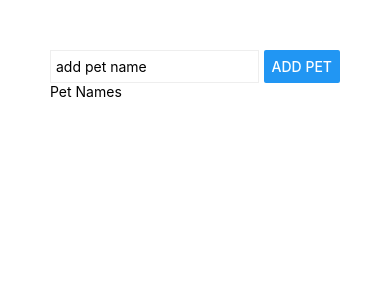
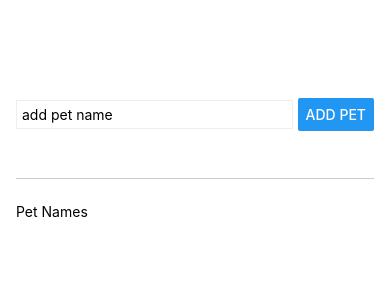
Before and after one commit to Otumian-empire/oe-reactnative-tut, a React Native app: screen / in a window 390 px wide. Shown: the top 300 px of the page. Built offline with nearby package versions, Linux system fonts and the light colour scheme.

Commit message:
apply styling to the initial UI

```diff
--- a/App.js
+++ b/App.js
@@ -15,7 +15,7 @@ export default function App() {
         <Button title="Add pet" />
       </View>
 
-      <View>
+      <View style={styles.petsContainer}>
         <Text>Pet Names</Text>
       </View>
     </View>
@@ -31,13 +31,22 @@ flexDirection: row|column (controls the orientation of the Main axis or Cross ax
 */
 const styles = StyleSheet.create({
   appContainer: {
-    padding: 50,
+    flex: 1,
+    paddingTop: 50,
+    paddingHorizontal: 16,
   },
   inputContainer: {
-    // flex: 0,
+    flex: 1,
     flexDirection: "row",
     justifyContent: "space-between",
     // backgroundColor: "green ",
+    alignItems: "center",
+    marginBottom: 24,
+    borderBottomWidth: 1,
+    borderBottomColor: "#ccc",
+  },
+  petsContainer: {
+    flex: 5,
   },
   textInput: {
     borderWidth: 1,
```
